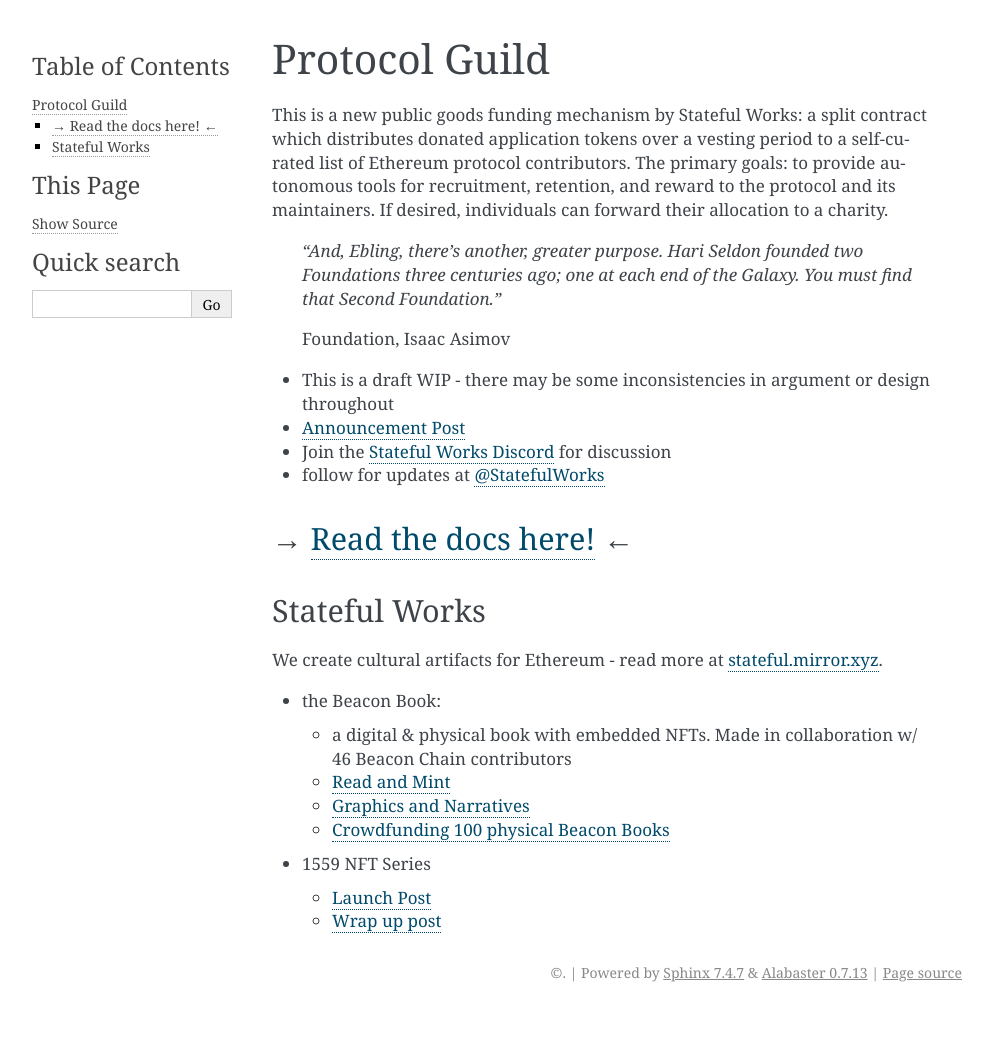
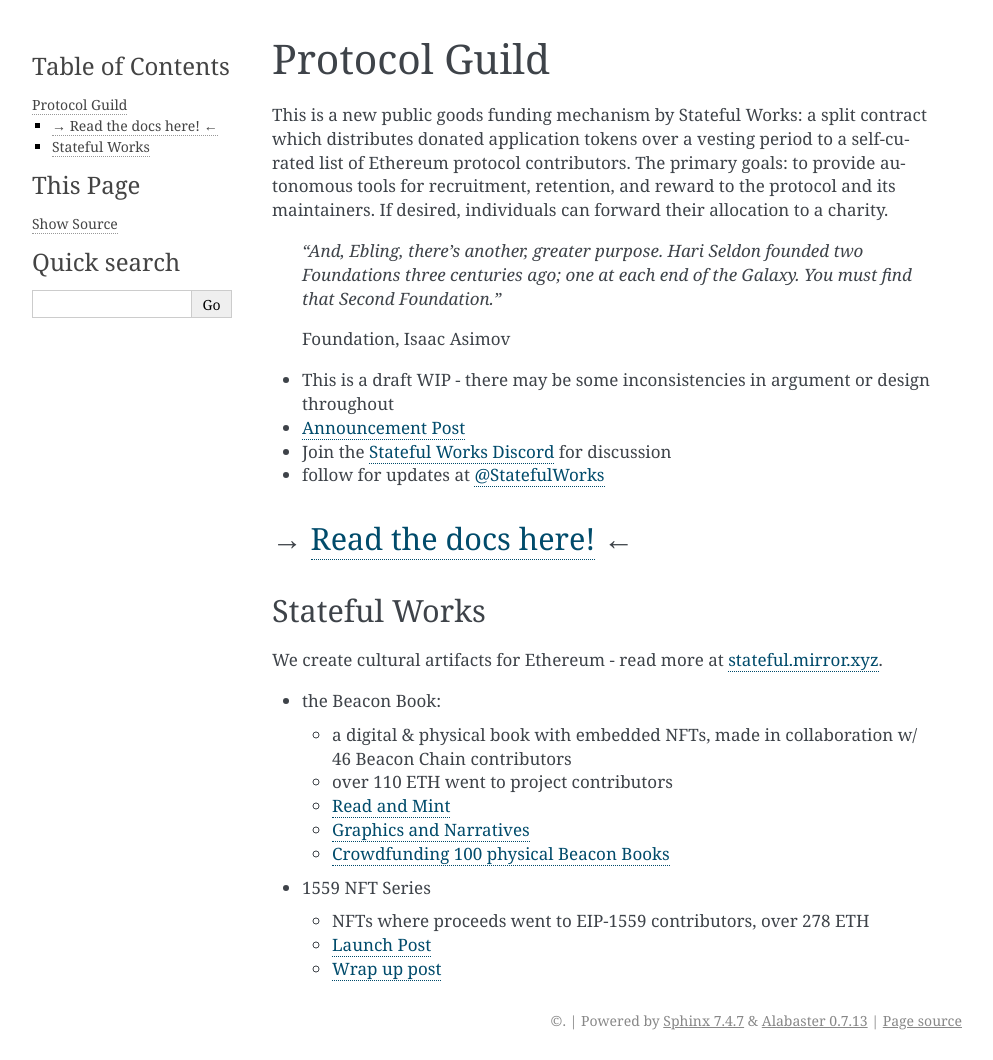
Before and after one commit to protocolguild/documentation, a Sphinx documentation site: the page built from docs/README.md, in a window 1280 px wide. Shown: the whole page, without its empty margins (148-1141 px from the left). Built offline with Sphinx 7.4.7, drawn with Linux system fonts in a browser that asks for light colours; before the commit the page ends 1012 px from its top, so only the background shows below that.

Commit message:
Update README.md

```diff
--- a/docs/README.md
+++ b/docs/README.md
@@ -18,11 +18,13 @@
 We create cultural artifacts for Ethereum - read more at [stateful.mirror.xyz](https://stateful.mirror.xyz/).
 
 - the Beacon Book:
-  - a digital & physical book with embedded NFTs. Made in collaboration w/ 46 Beacon Chain contributors
+  - a digital & physical book with embedded NFTs, made in collaboration w/ 46 Beacon Chain contributors
+  - over 110 ETH went to project contributors
   - [Read and Mint](https://stateful.mirror.xyz/Y1ED9RorG9OvEUXD8NBmXgYhSVhjj8H537-I2SZJkYA)
   - [Graphics and Narratives](https://stateful.mirror.xyz/jOFMjyRtgT0KPbeWgysDp1HM4mQnlWKeQA3HQ2SJpbA)
   - [Crowdfunding 100 physical Beacon Books](https://stateful.mirror.xyz/-NLDSw0mA2vjtvqQYpXBOa3H38HXMmIdaw2KwI1A0y8)
 
 - 1559 NFT Series
+  - NFTs where proceeds went to EIP-1559 contributors, over 278 ETH
   - [Launch Post](https://stateful.mirror.xyz/rsUhYxXARr7j2iDjqJeelY7nc6CN_Y-MilVDP1S5voA)
   - [Wrap up post](https://stateful.mirror.xyz/qpqvDbajGArdteKMSEkEUA3bFGVWQhJXG2Pnajm5hqA)
```
